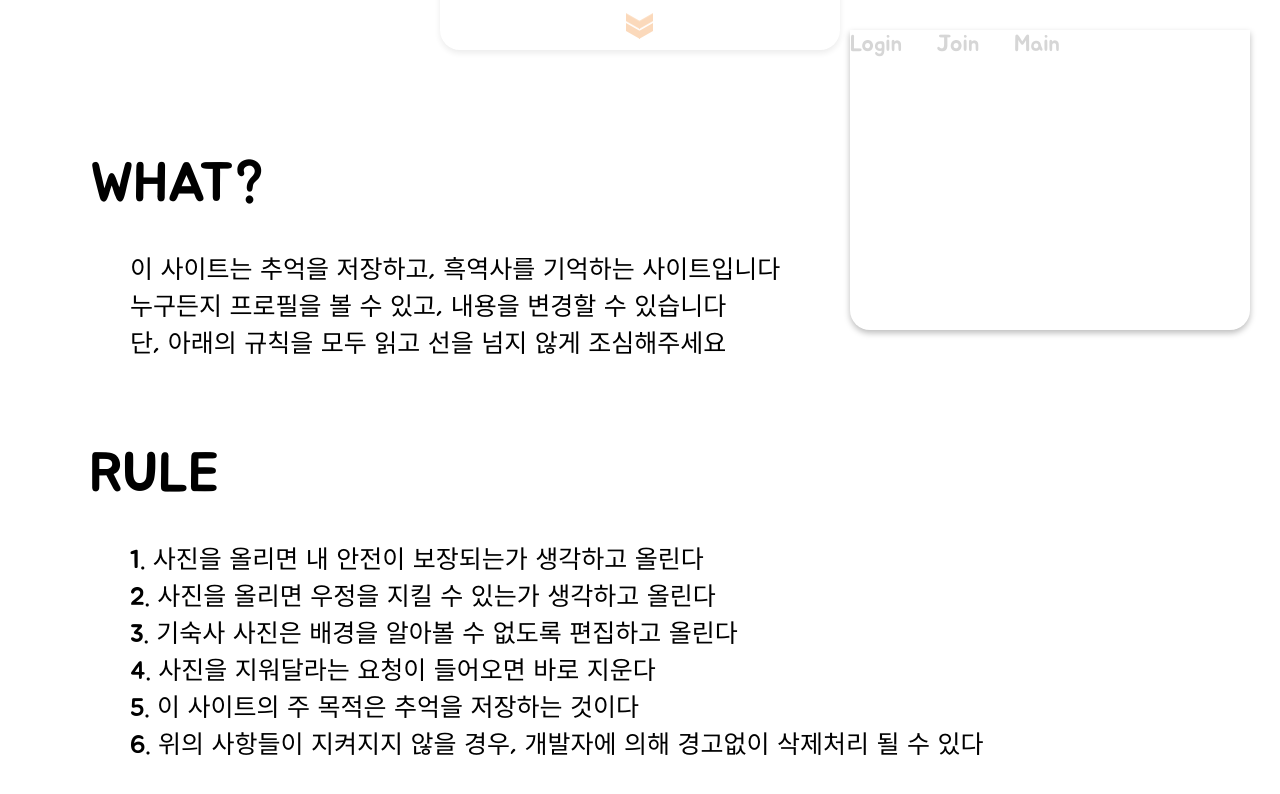
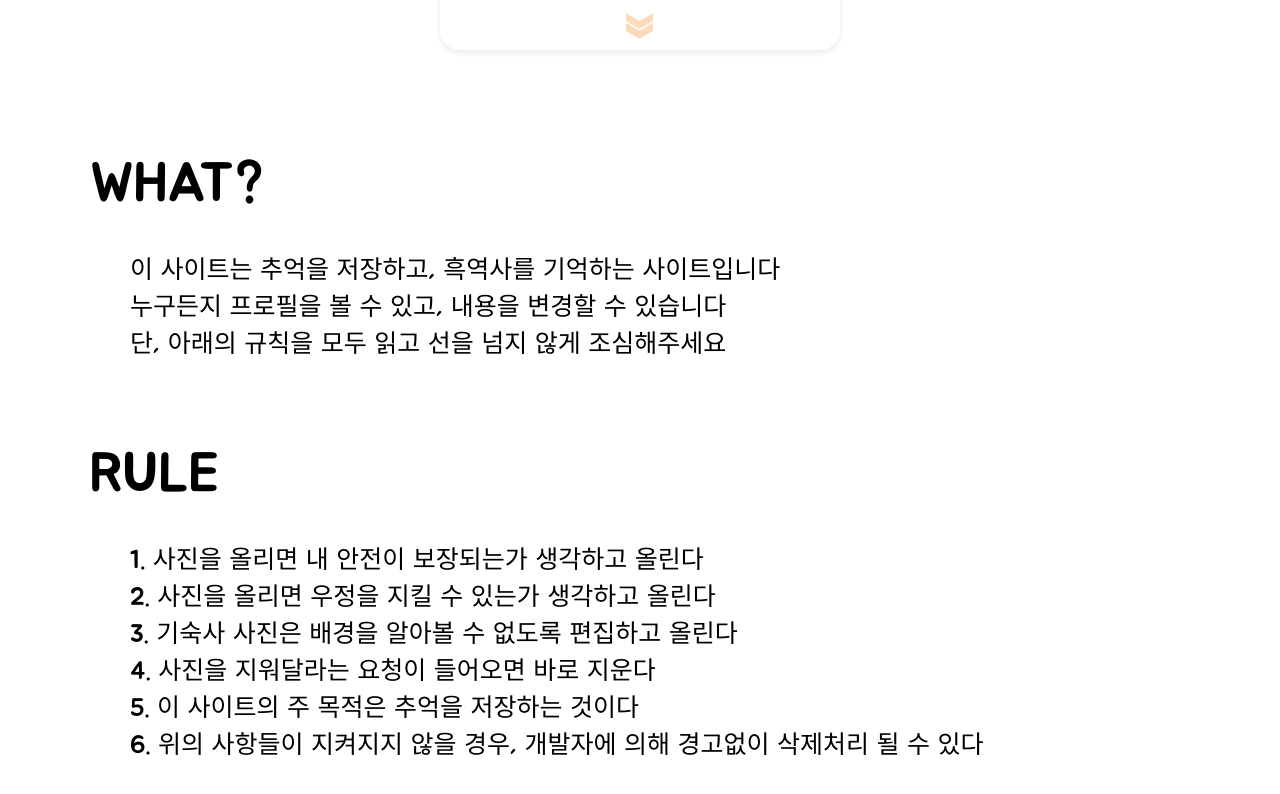
Before and after one commit to al-co-js/DarkChapter-front, a Next.js app: page /info in a window 1280 px wide. Shown: the top 794 px of the page. Built offline with nearby package versions, Linux system fonts and the light colour scheme.

Commit message:
feat: navigation

```diff
--- a/pages/info.jsx
+++ b/pages/info.jsx
@@ -1,50 +1,7 @@
-import Cookies from 'js-cookie';
-import React, { useEffect } from 'react';
+import React from 'react';
 
-import Navigation from '../components/Navigation';
-
-const info = () => {
-  useEffect(() => {
-    const isLogged = Cookies.get('token');
-    const page = isLogged
-      ? [
-        {
-          name: 'Logout',
-          link: 'logout',
-        },
-        {
-          name: 'Profiles',
-          link: 'profiles',
-        },
-        {
-          name: 'Main',
-          link: '',
-        },
-      ]
-      : [
-        {
-          name: 'Login',
-          link: 'login',
-        },
-        {
-          name: 'Join',
-          link: 'join',
-        },
-        {
-          name: 'Main',
-          link: '',
-        },
-      ];
-    const links = document.getElementsByClassName('link');
-    for (let i = 0; i < 3; i += 1) {
-      links[i].href = `/${page[i].link}`;
-      links[i].textContent = page[i].name;
-    }
-  });
-
-  return (
+const info = () => (
   <>
-      <Navigation />
     <div className="title" id="whatT">
       WHAT?
     </div>
@@ -106,6 +63,5 @@ const info = () => {
     </style>
   </>
 );
-};
 
 export default info;
```
Lines whose indentation alone changed are shown as unchanged.
